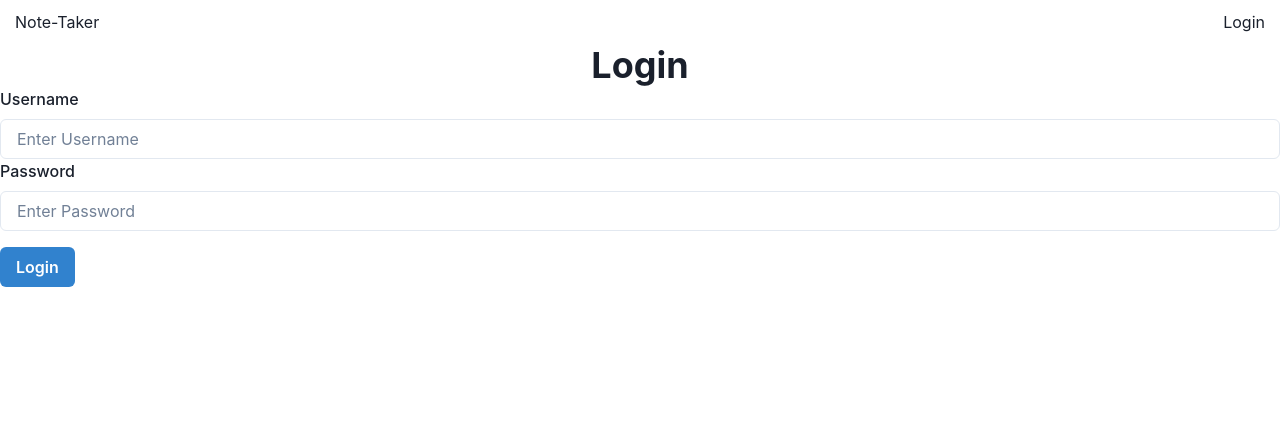
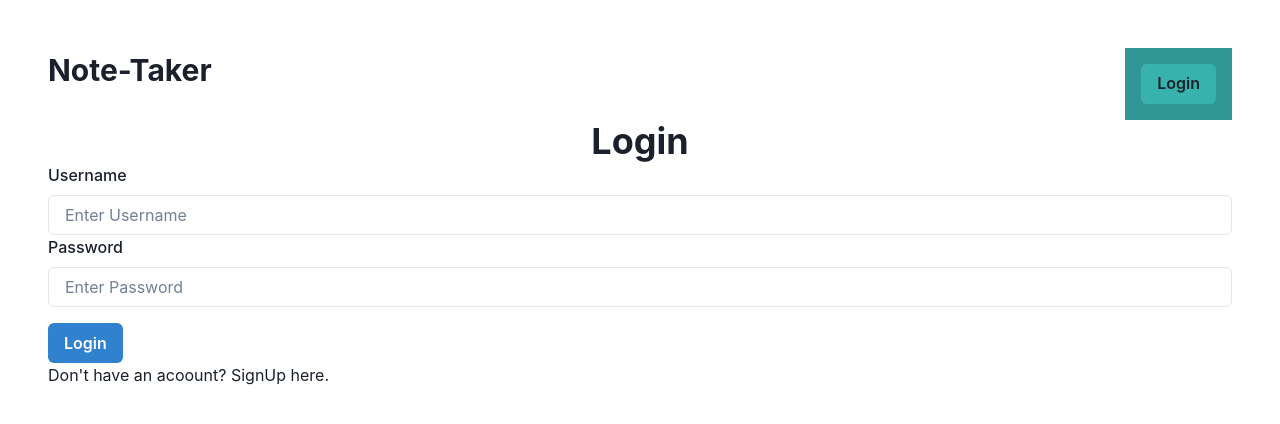
Before and after one commit to SVickyPawar/assignements, a React (Create React App) app in the folder small-joy-app/frontend/: page / in a window 1280 px wide. Shown: the top 424 px of the page. Built offline with nearby package versions, Linux system fonts and the light colour scheme.

Commit message:
refinement done

```diff
--- a/small-joy-app/frontend/package.json
+++ b/small-joy-app/frontend/package.json
@@ -13,6 +13,8 @@
     "framer-motion": "^10.16.4",
     "react": "^18.2.0",
     "react-dom": "^18.2.0",
+    "react-icons": "^4.11.0",
+    "react-modal": "^3.16.1",
     "react-router-dom": "^6.17.0",
     "react-scripts": "5.0.1",
     "web-vitals": "^2.1.4"
--- a/small-joy-app/frontend/src/App.jsx
+++ b/small-joy-app/frontend/src/App.jsx
@@ -3,20 +3,27 @@ import Navbar from './components/Navbar';
 import Homepage from './pages/Homepage';
 import Login from './pages/Login';
 import Signup from './pages/Signup';
-import {Routes,Route} from "react-router-dom"
+import { Routes, Route } from "react-router-dom";
+import { Box, Flex, Text, } from "@chakra-ui/react";
+
+
+
 function App() {
   return (
-    <div className="App">
-      <div style={{display:"flex",justifyContent:"space-between",padding:"10px 15px"}}>
-        <h3>Note-Taker</h3>
-        <Navbar/>
-      </div>
-      <Routes>
-        <Route path='/' element={<Login/>}/>
-        <Route path='/homepage' element={<Homepage/>} />
-        <Route path='/signup' element={<Signup/>} />
-      </Routes>
-    </div>
+
+
+      <Box className="App" p={{ base: "1rem", md: "2rem", lg: "3rem" }}>
+        <Flex flexWrap="wrap" justifyContent={{ base: "center", md: "space-between" }}>
+          <Text fontSize={{ base: "xl", md: "2xl", lg: "3xl" }} fontWeight="bold">Note-Taker</Text>
+          <Navbar />
+        </Flex>
+        <Routes>
+          <Route path='/' element={<Login />} />
+          <Route path='/homepage' element={<Homepage />} />
+          <Route path='/signup' element={<Signup />} />
+        </Routes>
+      </Box>
+
   );
 }
 
--- a/small-joy-app/frontend/src/components/Card.jsx
+++ b/small-joy-app/frontend/src/components/Card.jsx
@@ -16,7 +16,7 @@ import {
 } from '@chakra-ui/react';
 import { EditIcon, ViewIcon, DeleteIcon } from '@chakra-ui/icons';
 
-const Card = ({ title, content }) => {
+const Card = ({ id, title, content, deleteData,updateData }) => {
   const [isEditModalOpen, setIsEditModalOpen] = useState(false);
   const [isDetailsModalOpen, setIsDetailsModalOpen] = useState(false);
   const [editedTitle, setEditedTitle] = useState(title);
@@ -38,6 +38,58 @@ const Card = ({ title, content }) => {
     setIsDetailsModalOpen(false);
   };
 
+  const handleUpdateCard = () => {
+    // Perform a PATCH (update) request to the API with the new data
+    console.log(id)
+    const updatedCard = {
+        id,
+        title: editedTitle,
+        note: editedContent,
+      };
+
+      // Send a PATCH request to update the card using the provided updateCard function
+      fetch(`http://localhost:8080/notes/${id}`, {
+        method: "PATCH",
+        headers: {
+          "Content-Type": "application/json",
+        },
+        body: JSON.stringify(updatedCard),
+      })
+        .then((response) => response.json())
+        .then((updatedData) => {
+          // Call the updateCard function to update the card in your app state
+           console.log(updatedData);
+        updateData(updatedData);
+          handleCloseEditModal();
+        })
+        .catch((error) => {
+          console.error("Error updating card:", error);
+        });
+  };
+
+  const handleDeleteCard = () => {
+    // Perform a DELETE request to the API
+    console.log("Deleting card");
+    fetch(`http://localhost:8080/notes/${id}`, {
+    method: "DELETE",
+  })
+    .then((response) => {
+      if (response.ok) {
+        // The card was successfully deleted, you can perform further actions if needed
+        // For example, remove the card from the UI
+         // Call the deleteCard function to remove the card from the UI
+         deleteData(id);
+      } else {
+        // Handle error if the DELETE request was not successful
+        console.error("Error deleting card:", response.status);
+      }
+    })
+    .catch((error) => {
+      console.error("Error deleting card:", error);
+    });
+
+  };
+
   return (
     <Box borderWidth="1px" borderRadius="lg" p="4" m="2">
       <Stack spacing={2}>
@@ -57,9 +109,7 @@ const Card = ({ title, content }) => {
             aria-label="Delete"
             icon={<DeleteIcon />}
             colorScheme="red"
-            onClick={() => {
-              // Handle delete action here
-            }}
+            onClick={handleDeleteCard}
           />
         </Stack>
       </Stack>
@@ -81,7 +131,7 @@ const Card = ({ title, content }) => {
               onChange={(e) => setEditedContent(e.target.value)}
               mt={4}
             />
-            <Button colorScheme="teal" mt={4} onClick={handleCloseEditModal}>
+            <Button colorScheme="teal" mt={4} onClick={handleUpdateCard}>
               Save
             </Button>
           </ModalBody>
--- a/small-joy-app/frontend/src/components/Navbar.jsx
+++ b/small-joy-app/frontend/src/components/Navbar.jsx
@@ -1,25 +1,54 @@
-import React, { useContext } from 'react'
-import { AuthContext } from '../context/AuthContext'
+import React, { useContext, useEffect } from 'react';
+import { AuthContext } from '../context/AuthContext';
 import { useNavigate } from 'react-router-dom';
+import { Box, Button } from '@chakra-ui/react';
 
 const Navbar = () => {
-    const navigate=useNavigate();
-    const {isAuthorized,setIsAuthorized}=useContext(AuthContext);
-    const handleLogin=()=>{
-        console.log("Logintrue",isAuthorized)
-        if(isAuthorized==true){
-            console.log("logout ");
-            navigate("/")
-        }else{
-            console.log("login");
-        }
+  const navigate = useNavigate();
+  const { isAuthorized, setIsAuthorized } = useContext(AuthContext);
 
+  const storedValue = localStorage.getItem('isLoggedIn');
+
+  // When the component mounts, update the isAuthorized state based on local storage
+  useEffect(() => {
+    if (storedValue === 'true') {
+      setIsAuthorized(true);
+    } else {
+      setIsAuthorized(false);
     }
+  }, [setIsAuthorized]);
+
+  const handleLogin = () => {
+    if (isAuthorized) {
+      // If the user is authorized, perform a logout action
+      localStorage.setItem('isLoggedIn', 'false');
+      setIsAuthorized(false); // Update the state using your context
+      navigate('/');
+    } else {
+      // If the user is not authorized, perform a login action
+      localStorage.setItem('isLoggedIn', 'true');
+      setIsAuthorized(true); // Update the state using your context
+    }
+  };
+
   return (
-    <div>
-        <button onClick={handleLogin}>{isAuthorized?"Logout":"Login"}</button>
-    </div>
-  )
-}
+    <Box
+      as="nav"
+      p="1rem"
+      backgroundColor="teal.500"
+      color="white"
+      display="flex"
+      justifyContent="flex-end"
+    >
+      <Button
+        onClick={handleLogin}
+        backgroundColor="teal.400"
+        _hover={{ backgroundColor: "teal.600" }}
+      >
+        {isAuthorized ? 'Logout' : 'Login'}
+      </Button>
+    </Box>
+  );
+};
 
-export default Navbar
+export default Navbar;
--- a/small-joy-app/frontend/src/pages/Login.jsx
+++ b/small-joy-app/frontend/src/pages/Login.jsx
@@ -1,14 +1,12 @@
 import React, { useContext, useState } from 'react';
-import { Input, Button, Box, FormControl, FormLabel, Heading } from '@chakra-ui/react';
-import { useNavigate } from 'react-router-dom';
+import { Input, Button, Box, FormControl, FormLabel, Heading,Text } from '@chakra-ui/react';
+import { Link, useNavigate } from 'react-router-dom';
 import { AuthContext } from '../context/AuthContext';
 
-
 const Login = () => {
-    const navigate=useNavigate();
-    const {isAuthorized,setIsAuthorized}=useContext(AuthContext);
-
-    const[loginCred,setLoginCred] =useState([]);
+    const navigate = useNavigate();
+    const { isAuthorized, setIsAuthorized } = useContext(AuthContext);
+    const [loginCred, setLoginCred] = useState([]);
     const [form, setForm] = useState({
         username: '',
         password: ''
@@ -19,21 +17,25 @@ const Login = () => {
         setForm({ ...form, [name]: value });
     };
 
-  const handleLogin=(e)=>{
+    const handleLogin = (e) => {
         e.preventDefault();
         console.log("check login");
-    fetch("http://localhost:8080/notes/user").then((res)=>res.json()).then(data=>setLoginCred(data));
-
-    loginCred.filter((el)=>{
-        if(el.username==form.username && el.password==form.password){
+        fetch("http://localhost:8080/notes/user")
+            .then((res) => res.json())
+            .then((data) => {
+                setLoginCred(data);
+                const isLoginValid = data.some((el) => el.username === form.username && el.password === form.password);
+                if (isLoginValid) {
                     console.log("Login successful");
                     setIsAuthorized(true);
-            navigate("/Homepage")
-        }else(
-            alert("Login failed")
-        )
-    })
+                    localStorage.setItem('isLoggedIn', JSON.stringify(true));
+                    navigate("/Homepage");
+                } else {
+                    alert("Enter correct username and password");
                 }
+            });
+    };
+
     return (
         <Box>
             <Heading as="h2" size="xl" textAlign="center">
@@ -60,10 +62,11 @@ const Login = () => {
                         onChange={handleChange}
                     />
                 </FormControl>
-        <Button type="submit" colorScheme="blue" mt={4}  onClick={handleLogin}>
+                <Button type="submit" colorScheme="blue" mt={4} onClick={handleLogin}>
                     Login
                 </Button>
             </form>
+            <Text>Don't have an acoount? <Link to="/signup">SignUp</Link> here.</Text>
         </Box>
     );
 };
--- a/small-joy-app/frontend/src/pages/Signup.jsx
+++ b/small-joy-app/frontend/src/pages/Signup.jsx
@@ -1,7 +1,9 @@
 import React, { useState } from 'react';
-import { Input, Button, Box, FormControl, FormLabel, Heading } from '@chakra-ui/react';
+import { Input, Button, Box, FormControl, FormLabel, Heading, assignRef } from '@chakra-ui/react';
+import {  useNavigate } from 'react-router-dom';
 
 const Signup = () => {
+    const navigate =useNavigate();
   const [form, setForm] = useState({
     name: '',
     email: '',
@@ -14,8 +16,29 @@ const Signup = () => {
     setForm({ ...form, [name]: value });
   };
 
-  const handleSignUp=()=>{
+  const handleSignUp=async(e)=>{
+    e.preventDefault();
 
+    try {
+      const response = await fetch('http://localhost:8080/notes/user', {
+        method: 'POST',
+        headers: {
+          'Content-Type': 'application/json',
+        },
+        body: JSON.stringify(form),
+      });
+
+      if (response.ok) {
+
+        navigate('/');
+      } else {
+
+        console.error('Signup failed', response.statusText);
+      }
+    } catch (error) {
+
+      console.error('Signup failed', error);
+    }
   }
 
   return (
```
Also changed, not shown: small-joy-app/frontend/src/pages/Homepage.jsx (+84 -13 lines), 1 other file (tests, documents, lock files or other folders). Lines whose indentation alone changed are shown as unchanged.
